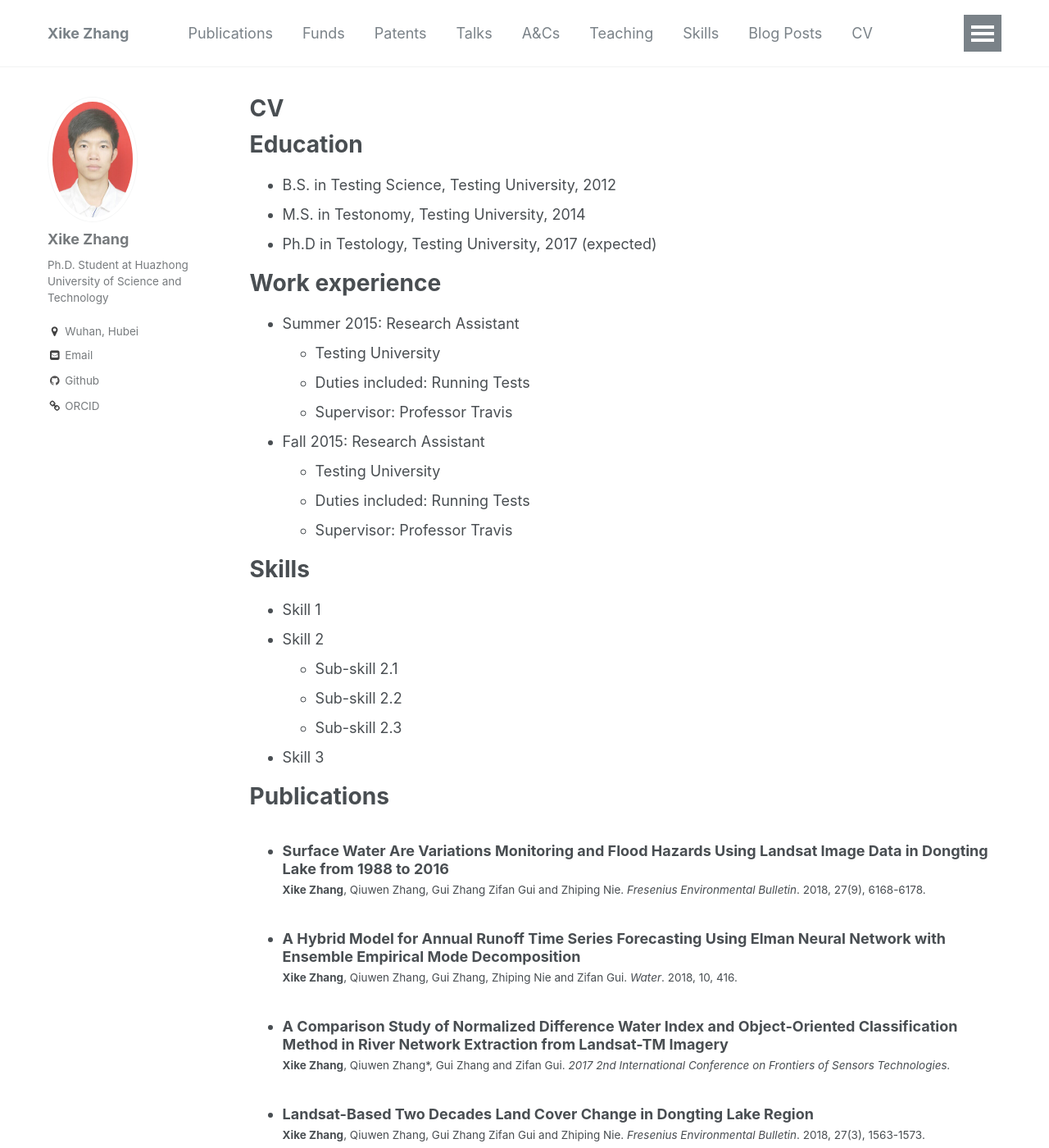
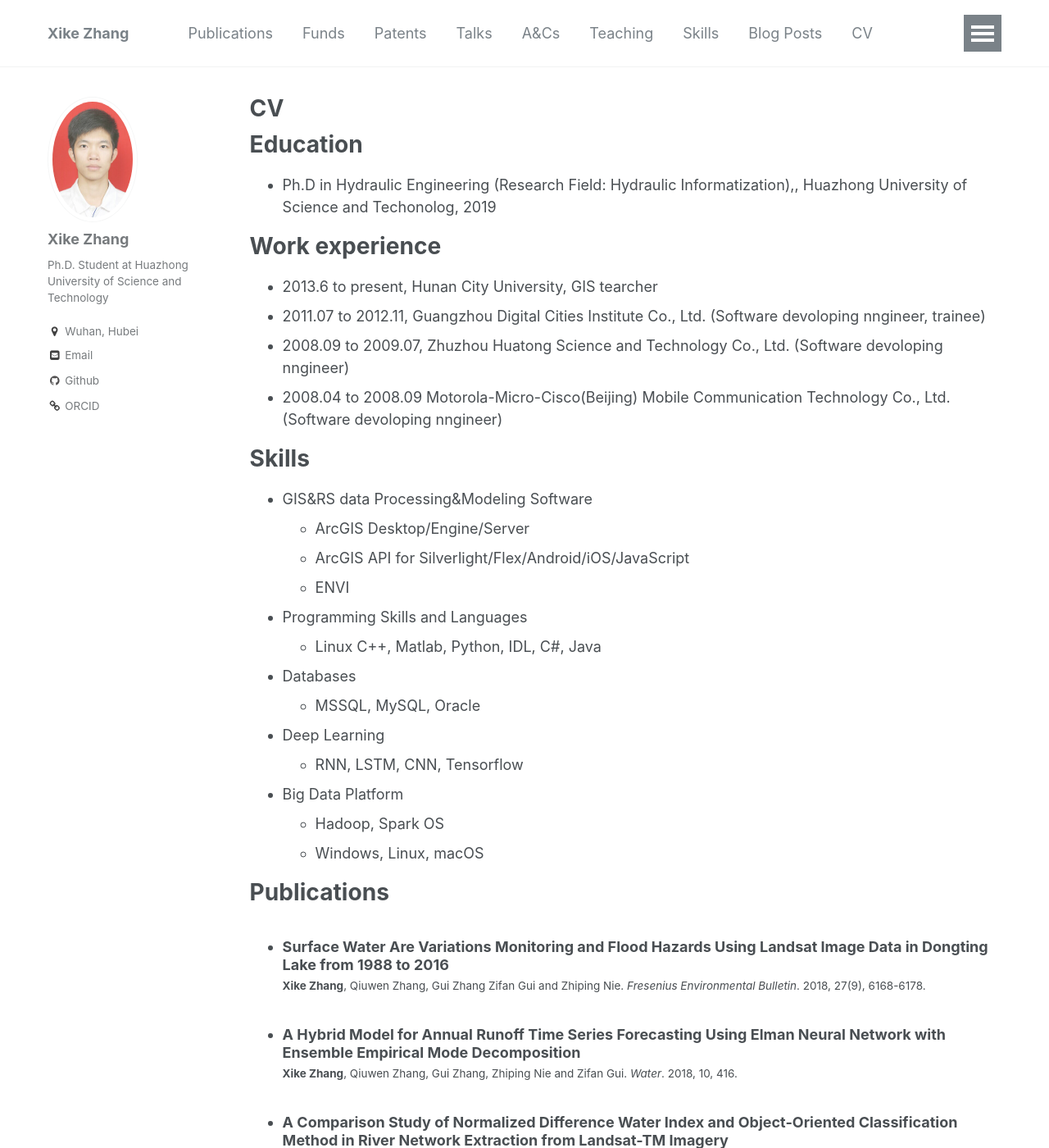
Before and after one commit to kokocheung/XikeZhang.github.io, a Jekyll site: the page built from _pages/cv.md, in a window 1280 px wide and 1400 px high. Shown: the whole window at 82% size. Built offline with Jekyll 4.4.1, drawn with Linux system fonts in a browser that asks for light colours; some of the changed text lies outside the part shown.

Commit message:
Update cv.md

```diff
--- a/_pages/cv.md
+++ b/_pages/cv.md
@@ -11,30 +11,33 @@ redirect_from:
 
 Education
 ======
-* B.S. in Testing Science, Testing University, 2012
-* M.S. in Testonomy, Testing University, 2014
-* Ph.D in Testology, Testing University, 2017 (expected)
+<!--* B.S. in Testing Science, Testing University, 2012-->
+<!--* M.S. in Testonomy, Testing University, 2014-->
+* Ph.D in Hydraulic Engineering (Research Field: Hydraulic Informatization),, Huazhong University of Science and Techonolog, 2019
 
 Work experience
 ======
-* Summer 2015: Research Assistant
-  * Testing University
-  * Duties included: Running Tests
-  * Supervisor: Professor Travis
-
-* Fall 2015: Research Assistant
-  * Testing University
-  * Duties included: Running Tests
-  * Supervisor: Professor Travis
+* 2013.6 to present, Hunan City University, GIS tearcher
+* 2011.07 to 2012.11, Guangzhou Digital Cities Institute Co., Ltd. (Software devoloping nngineer, trainee)
+* 2008.09 to 2009.07, Zhuzhou Huatong Science and Technology Co., Ltd. (Software devoloping nngineer)
+* 2008.04 to 2008.09 Motorola-Micro-Cisco(Beijing) Mobile Communication Technology Co., Ltd. (Software devoloping nngineer)
 
 Skills
 ======
-* Skill 1
-* Skill 2
-  * Sub-skill 2.1
-  * Sub-skill 2.2
-  * Sub-skill 2.3
-* Skill 3
++ GIS&RS data Processing&Modeling Software
+   + ArcGIS Desktop/Engine/Server
+   + ArcGIS API for Silverlight/Flex/Android/iOS/JavaScript
+   + ENVI
++ Programming Skills and Languages
+   + Linux C++, Matlab, Python, IDL, C#, Java
++ Databases
+   + MSSQL, MySQL, Oracle
++ Deep Learning
+   + RNN, LSTM, CNN, Tensorflow
++ Big Data Platform
+   + Hadoop, Spark
+OS
+   + Windows, Linux, macOS
 
 Publications
 ======
@@ -50,10 +53,22 @@ Talks
 
 Teaching
 ======
-  <ul>{% for post in site.teaching %}
+  <!--<ul>{% for post in site.teaching %}
     {% include archive-single-cv.html %}
-  {% endfor %}</ul>
+  {% endfor %}</ul>-->
+* Year 2014
+   * WebGIS
+HTML Foundation
+* Year 2015
+   * Java Programming
+   * Mobile GIS
+* Year 2016
+   * Java Programming
+   * Mobile GIS
+* Year 2017
+   * ArcGIS and EVNI Software Application
 
-Service and leadership
+<!--Service and leadership
 ======
 * Currently signed in to 49 different slack teams
+-->
```
